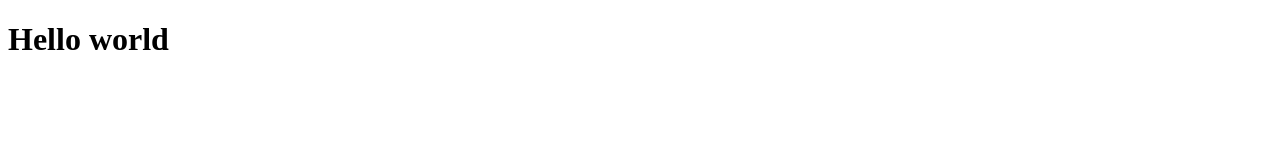
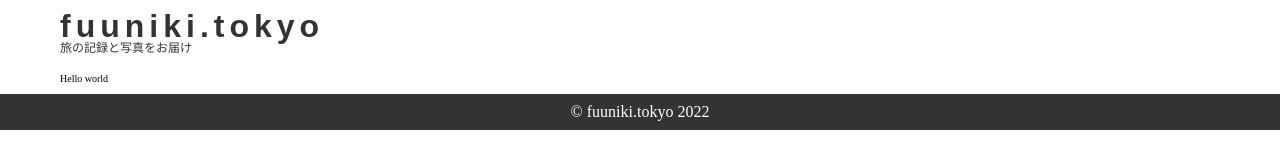
Before and after one commit to fuuniki/dev-styleGuide, a plain HTML site: page index.html in a window 1280 px wide. Drawn offline with nearby package versions, Linux system fonts and the light colour scheme.

Commit message:
base coding -- header, main, footer

```diff
--- a/index.html
+++ b/index.html
@@ -2,9 +2,56 @@
 <html lang="ja">
   <head>
     <meta charset="utf-8">
+    <meta name="viewport" content="width=device-width,initial-scale=1">
+    <meta name="format-detection" content="telephone=no">
+
+    <!--ファビコンやブックマークアイコンの指定-->
+    <link rel="SHORTCUT ICON" href="favicon.ico">
+    <link rel="apple-touch-icon" href="apple-touch-icon.png">
+    <meta name="thumbnail" content="metathum.jpg">
+
+    <!-- css -->
+    <link rel="stylesheet" href="/src/css/style.css">
+
+    <!-- js library -->
+    <!--<script src="https://code.jquery.com/jquery-3.4.1.min.js"></script>-->
+    <script src="https://cdnjs.cloudflare.com/ajax/libs/gsap/2.1.1/TweenMax.min.js"></script>
+    <script src="bodyScrollLock.min.js" type="text/javascript"></script>
+    <link rel="stylesheet" type="text/css" href="https://cdnjs.cloudflare.com/ajax/libs/slick-carousel/1.9.0/slick.css">
+
+
     <title>Style Guide for devlop the website</title>
+
   </head>
   <body>
-    <h1>Hello world</h1>
+    <header class="l-header">
+      <div class="l-inner">
+        <div class="l-header__content">
+          <a class="l-header__logo" href="#">
+            <h1 class="l-header__site-title">fuuniki.tokyo</h1>
+            <p class="l-header__site-description">旅の記録と写真をお届け</p>
+          </a>
+        </div>
+      </div>
+    </header>
+
+    <main class="l-main">
+      <div class="l-inner">
+        <p>Hello world</p>
+      </div>
+
+    </main>
+
+    <footer class="l-footer">
+      <div class="l-inner">
+        <div class="l-footer__content">
+          <small class="l-footer__copylight">© fuuniki.tokyo 2022</small>
+        </div>
+      </div>
+    </footer>
+
+    <!-- js -->
+    <script src="/src/js/script.js"></script>
+
   </body>
 </html>
--- /dev/null
+++ b/src/css/Foundation/_base.scss
@@ -0,0 +1,3 @@
+html {
+  font-size: 62.5%;
+}
--- /dev/null
+++ b/src/css/Foundation/_variable.scss
@@ -0,0 +1,4 @@
+$color-base: #fff;
+
+$color-black: #333;
+$color-white: #fff;
--- /dev/null
+++ b/src/css/Foundation/reset.css
@@ -0,0 +1,48 @@
+/* http://meyerweb.com/eric/tools/css/reset/
+   v2.0 | 20110126
+   License: none (public domain)
+*/
+
+html, body, div, span, applet, object, iframe,
+h1, h2, h3, h4, h5, h6, p, blockquote, pre,
+a, abbr, acronym, address, big, cite, code,
+del, dfn, em, img, ins, kbd, q, s, samp,
+small, strike, strong, sub, sup, tt, var,
+b, u, i, center,
+dl, dt, dd, ol, ul, li,
+fieldset, form, label, legend,
+table, caption, tbody, tfoot, thead, tr, th, td,
+article, aside, canvas, details, embed,
+figure, figcaption, footer, header, hgroup,
+menu, nav, output, ruby, section, summary,
+time, mark, audio, video {
+  margin: 0;
+  padding: 0;
+  border: 0;
+  font-size: 100%;
+  font: inherit;
+  vertical-align: baseline;
+}
+/* HTML5 display-role reset for older browsers */
+article, aside, details, figcaption, figure,
+footer, header, hgroup, menu, nav, section {
+	display: block;
+}
+body {
+  line-height: 1;
+}
+ol, ul {
+  list-style: none;
+}
+blockquote, q {
+  quotes: none;
+}
+blockquote:before, blockquote:after,
+q:before, q:after {
+  content: '';
+  content: none;
+}
+table {
+  border-collapse: collapse;
+  border-spacing: 0;
+}
--- /dev/null
+++ b/src/css/Layout/_l-footer.scss
@@ -0,0 +1,16 @@
+.l-footer {
+  background-color: $color-black;
+
+  &__content {
+    display: flex;
+    justify-content: space-between;
+    align-items: center;
+    position: relative;
+  }
+  &__copylight {
+    margin: 0 auto;
+    text-align: center;
+    font-size: 1.6rem;
+    color: $color-white;
+  }
+}
--- /dev/null
+++ b/src/css/Layout/_l-header.scss
@@ -0,0 +1,32 @@
+//ページ全体からみたレイアウトに対するスタイル
+.l-header {
+  position: sticky;
+  top: 0;
+  background-color: $color-base;
+  z-index: 1;
+
+  &__content {
+    display: flex;
+    justify-content: space-between;
+    align-items: center;
+    position: relative;
+  }
+  &__logo {
+    display: inline-block;
+    max-width: 40%;
+    text-decoration: none;
+  }
+  &__site-title {
+    color: #333;
+    font-size: 3.2rem;
+    font-family: 'Cabin', sans-serif;
+    font-weight: bold;
+    letter-spacing: .5rem;
+  }
+  &__site-description {
+    color: #333;
+    font-family: 'Cabin', sans-serif;
+    font-size: 1.2rem;
+    font-weight: normal;
+  }
+}
--- /dev/null
+++ b/src/css/Layout/_l-inner.scss
@@ -0,0 +1,5 @@
+.l-inner {
+  max-width: 1160px;
+  margin: 0 auto;
+  padding: 10px 30px;
+}
--- /dev/null
+++ b/src/css/Object/Component/_c-inner.scss
@@ -0,0 +1,5 @@
+.c-inner {
+  max-width: 1160px;
+  margin: 0 auto;
+  padding: 10px 30px;
+}
--- /dev/null
+++ b/src/css/style.scss
@@ -0,0 +1,44 @@
+@charset "utf-8";
+
+/*--------------------------------------*
+* Foundation
+*--------------------------------------*/
+@import "Foundation/reset.css";
+@import "Foundation/_variable.scss";
+@import "Foundation/_base.scss";
+
+/*--------------------------------------*
+* Layout
+*--------------------------------------*/
+/* l-header */
+@import "Layout/_l-header.scss";
+/* l-footer */
+@import "Layout/_l-footer.scss";
+/* l-main*/
+@import "Layout/_l-main.scss";
+/* l-wrapper */
+@import "Layout/_l-wrapper.scss";
+/* l-container */
+@import "Layout/_l-container.scss";
+/* l-inner */
+@import "Layout/_l-inner.scss";
+
+/*--------------------------------------*
+* Component
+*--------------------------------------*/
+@import "Object/Component/_c-inner.scss";
+@import "Object/Component/_c-button.scss";
+
+/*--------------------------------------*
+* Project
+*--------------------------------------*/
+@import "Object/Project/_p-card.scss";
+
+/*--------------------------------------*
+* Utility
+*--------------------------------------*/
+@import "Object/Utility/_u-margin.scss";
+
+/*--------------------------------------*
+* Theme
+*--------------------------------------*/
```
Also changed, not shown: src/css/Layout/_l-container.scss (added), src/css/Layout/_l-main.scss (added), src/css/Layout/_l-wrapper.scss (added), src/css/Object/Component/_c-button.scss (added), src/css/Object/Project/_p-card.scss (added), src/css/Object/Utility/_u-margin.scss (added), src/css/style.css (added), 1 other file.
